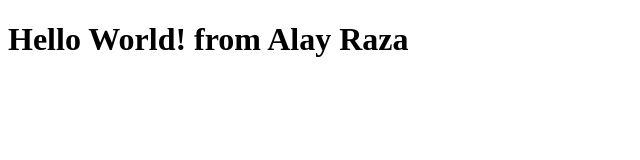
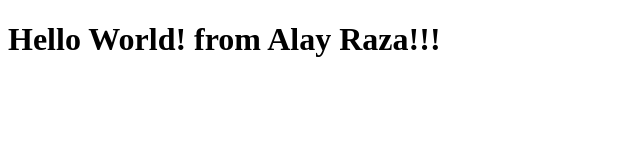
Before and after one commit to alayraza/Bootcamp_2020, a plain HTML site: page index.html in a window 1280 px wide. Shown: the full height of the page, 0-640 px from the left. Drawn offline with Linux system fonts and the light colour scheme.

Commit message:
another changes
mark sign

```diff
--- a/index.html
+++ b/index.html
@@ -4,6 +4,6 @@
 	<title>Index File</title>
 </head>
 <body>
-	<h1>Hello World! from Alay Raza</h1>
+	<h1>Hello World! from Alay Raza!!!</h1>
 </body>
 </html>
```
